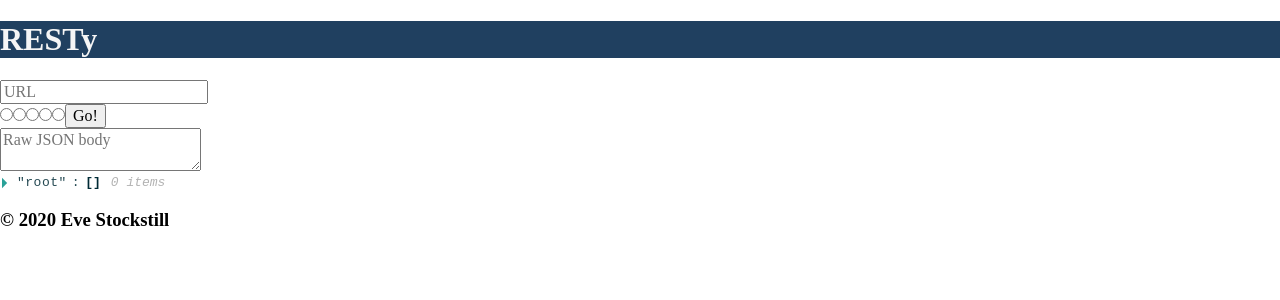
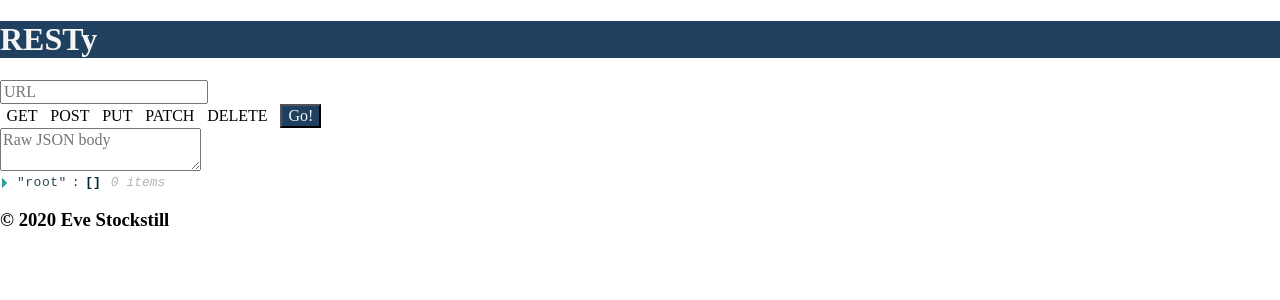
Before and after one commit to evestockstill/restyLab, a React app: page / in a window 1280 px wide. Shown: the top 300 px of the page. Built offline with nearby package versions, Linux system fonts and the light colour scheme.

Commit message:
switched back to have something rendering

```diff
--- a/src/components/Form/Form.css
+++ b/src/components/Form/Form.css
@@ -0,0 +1,26 @@
+form {
+  label {
+    padding: 0.4rem;
+    border-radius: 3%;
+
+    &:hover {
+      background-color: rgba(53, 116, 224, 0.2);
+    }
+  }
+
+  input[type="radio"]  {
+    display: none;
+  }
+
+  input:checked + label {
+    background-color: blue;
+    color: white;
+
+    transition: ease;
+  }
+}
+button {
+    outline: none;
+    background: #204060;
+    color: #f5f5f5;
+}
--- a/src/components/Form/Form.js
+++ b/src/components/Form/Form.js
@@ -3,7 +3,7 @@ import PropTypes from 'prop-types';
 import styles from './Form.css';
 import ReactJson from 'react-json-view';
 
-const Form = ({ handleSubmit, handleChange, URL, resBody, reqBody, value }) => {
+const Form = ({ handleSubmit, handleChange, URL, resBody, reqBody }) => {
   return (
     <>
       <form onSubmit={handleSubmit}>
@@ -17,55 +17,51 @@ const Form = ({ handleSubmit, handleChange, URL, resBody, reqBody, value }) => {
             value={URL}
           />
           <div id='methods'>
-            <label id='GET'>
+            <label>
               <input
-                id={value}
                 type='radio'
                 onChange={handleChange}
                 name='method'
-                checked={name}
+
                 value='GET'
               />
+              <span>GET</span>
             </label>
-            <label id='POST'>
+            <label>
               <input
-                id={value}
                 type='radio'
                 onChange={handleChange}
-                checked={name}
                 name='method'
                 value='POST'
               />
+              <span>POST</span>
             </label>
-            <label id='PUT'>
+            <label>
               <input
-                id={value}
                 type='radio'
                 onChange={handleChange}
-                checked={name}
                 name='method'
                 value='PUT'
               />
+              <span>PUT</span>
             </label>
-            <label id='PATCH'>
+            <label>
               <input
-                id={value}
                 type='radio'
                 onChange={handleChange}
-                checked={name}
                 name='method'
                 value='PATCH'
               />
+              <span>PATCH</span>
             </label>
-            <label id='DELETE'>
+            <label>
               <input
-                id={value}
                 type='radio'
                 onChange={handleChange}
-                checked={name}
                 name='method'
                 value='DELETE'
               />
+              <span>DELETE</span>
             </label>
             <label>
               <button type='submit'>Go!</button>
@@ -92,7 +88,7 @@ Form.propTypes = {
   handleChange: PropTypes.func.isRequired,
   URL: PropTypes.string.isRequired,
   resBody: PropTypes.array.isRequired,
-  reqBody: PropTypes.string.isRequired,
+  reqBody: PropTypes.string.isRequired
 
 };
 
```
